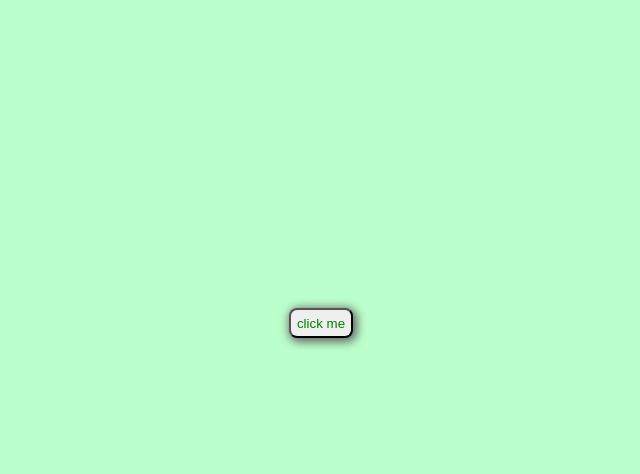
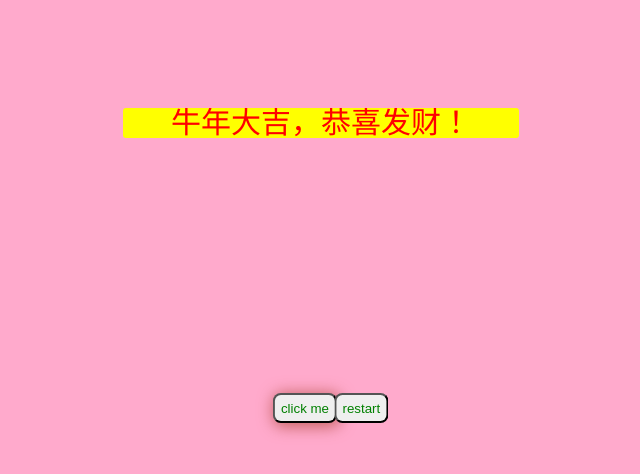
Before and after one commit to gw20000/4-4, a plain HTML site: page index.html in a window 1280 px wide. Both pictures are taken after a click on the button "click me". Shown: the whole page, without its empty margins (319-959 px from the left). Drawn offline with Linux system fonts and the light colour scheme.

Commit message:
加入关键帧动画

```diff
--- a/index.css
+++ b/index.css
@@ -6,23 +6,82 @@
 body{
 	height: 100%;
 	overflow: hidden;
+	position: relative;
 }
 
-button{
+#start,#restart{
 	/*width:50px;*/
+
+	position: absolute;
+	left:50%;
+	top:50%;
+
 	height: 30px;
 	color: green;
 	text-align: center;
     display: block;
-    margin: 300px auto 100px;
+    margin: 0 auto;
     border-radius: 8px;
+}
+
+#start{
+	transform: translate(-75%,-50%);
+}
+#restart{
+    transform: translate(25%,-50%);
 }
 
 .color-eee{
 
-	background-color: #bfc;
+	background-color: #fac;
 }
 
 .insetShadow{
-	 box-shadow:   2px 2px 10px 2px rgb(100,100,100);
+	 box-shadow:   2px 2px 15px 2px rgb(200,100,100);
 }
+
+
+.div1{
+
+	width: 0px;
+	height: 30px;
+	line-height: 30px;
+	text-align: center;
+	color: red;
+	margin:  100px auto 10px;
+	font-size: 30px;
+	background-color: yellow;
+	border-radius: 3px;
+	transform: translate(0px,-300px);
+	/*transition: all .5s ;*/
+
+      overflow: hidden;
+}
+
+.getAnima{
+	 animation: drop 3s ease 1 forwards ;
+}
+
+
+
+
+
+@keyframes drop {
+  0%{
+
+   width: 10px;
+     transform: translate(0px,-300px);
+  }
+  50%{
+
+     width: 10px;
+      transform: translate(0px,0px);
+  }
+
+  100%{
+     transform: translate(0px,0px);
+    width: 400px;
+
+  }
+
+}
--- a/index.html
+++ b/index.html
@@ -7,7 +7,10 @@
 	<link rel="stylesheet" type="text/css" href="./index.css">
 </head>
 <body>
-	<button >click me </button>
+
+	<div class="div1">牛年大吉，恭喜发财！</div>
+	<button id='start' >click me </button>
+	<button id=restart>restart</button>
 <script type="text/javascript" src="./index.js"></script>
 </body>
 </html>
--- a/index.js
+++ b/index.js
@@ -1,17 +1,24 @@
 
 
 
-const btn = document.querySelector('button');
+const btn = document.querySelectorAll('button');
 
+const div1 = document.querySelector('.div1');
 
-
- btn.addEventListener('click',handler1);
+ btn[0].addEventListener('click',handler1);
 
 function handler1(e) {
      e.preventDefault();
   document.documentElement.classList.add("color-eee");
-  btn.classList.add('insetShadow');
-    alert("you have clicked button ");
-
+  btn[0].classList.add('insetShadow');
+    // alert("you have clicked button ");
+  div1.classList.add("getAnima");
 
 }
+
+btn[1].addEventListener('click',handler2);
+
+function handler2(e) {
+     e.preventDefault();
+    window.location.reload();
+}
```
